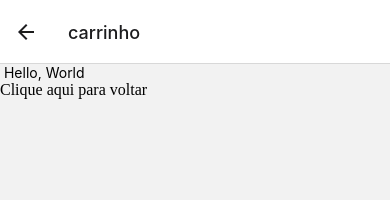
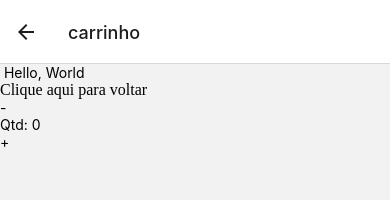
Before and after one commit to Danilashionshion/loja, a React Native app: screen /carrinho in a window 390 px wide. Shown: the top 200 px of the page. Built offline with nearby package versions, Linux system fonts and the light colour scheme.

Commit message:
Nova atualização

```diff
--- a/Cart.js
+++ b/Cart.js
@@ -1,12 +1,18 @@
-import { TouchableOpacity } from 'react-native';
+import { TouchableOpacity, TouchableOpacityComponent } from 'react-native';
 import { Text, SafeAreaView, StyleSheet,View } from 'react-native';
 import { ScrollView } from 'react-native-web';
+import { useNavigation } from '@react-navigation/native';
+import Carrinho from './components/carrinho.js';
 
 export default function Cart(){
+
+    const navigation = useNavigation()
+
     return(
         <ScrollView>
         <Text> Hello, World </Text>
-        <TouchableOpacity onPress={() => window.location.href = 'Home'}> Clique aqui para voltar</TouchableOpacity>
+        <TouchableOpacity onPress={() => navigation.navigate('Home')}> Clique aqui para voltar</TouchableOpacity>
+        <Carrinho/>
         </ScrollView>
     )
 }
--- a/Home.js
+++ b/Home.js
@@ -5,12 +5,13 @@ import Logotipo from './components/logotipo.js';
 import Produtos from './components/products.js';
 import { NavigationContainer } from '@react-navigation/native';
 import { createNativeStackNavigator } from '@react-navigation/native-stack';
+import { useNavigation } from '@react-navigation/native';
 
 const Stack = createNativeStackNavigator()
 
 export default function Home(props) {
 
-
+  const navigation = useNavigation()
   return (
 
     <SafeAreaView style={styles.container}>
--- a/components/carrinho.js
+++ b/components/carrinho.js
@@ -1,18 +1,19 @@
 import react, {useState} from "react";
 import { Image,Text,View, TouchableOpacity } from "react-native";
 
-export default function(props){
+export default function Carrinho(props){
     const [quantity, setquantity] = useState(0)
-
+    if(quantity < 0){
+        setquantity(0)
+    }
     return(
         <View>
-            <Image source={props.source}/>
             <Text>{props.description}</Text>
-            <TouchableOpacity onPress={setquantity(quantity - 1)}>
+            <TouchableOpacity onPress = {() => setquantity(quantity - 1)}>
                 <Text>-</Text>
             </TouchableOpacity>
             <Text>Qtd: {quantity}</Text>
-            <TouchableOpacity onPress={setquantity(quantity + 1)}>
+            <TouchableOpacity onPress = {() => setquantity(quantity + 1)}>
                 <Text>+</Text>
             </TouchableOpacity>
         </View>
--- a/components/header.js
+++ b/components/header.js
@@ -5,15 +5,16 @@ import { useEffect } from 'react';
 import { Button } from 'react-native-web';
 import { NavigationContainer } from '@react-navigation/native';
 import { createNativeStackNavigator, navigator } from '@react-navigation/native-stack';
+import { useNavigation } from '@react-navigation/native';
 
 export default function Header(props) {
-
+  const navigation = useNavigation()
   return (
     <SafeAreaView style={styles.container}>
       <Text style={styles.paragraph}>
         <FlatList
           data={props.links}
-          renderItem={({ item }) => <Button style={styles.paragraph} title={item} onPress={() => props.navigation.navigate('carrinho')}/>}
+          renderItem={({ item }) => <Button style={styles.paragraph} title={item} onPress={() => navigation.navigate(item)}/>}
           horizontal={true}
         />
 
```
